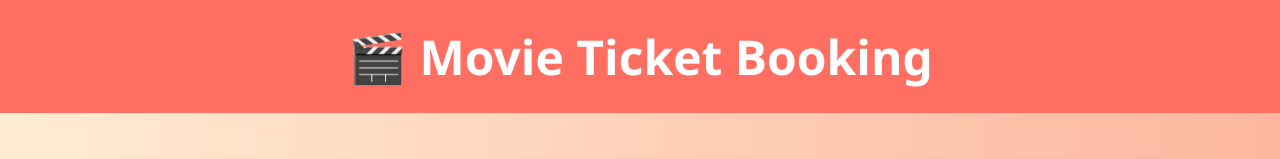
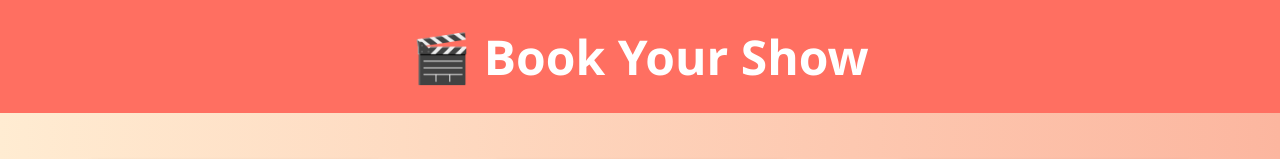
Before and after one commit to ThrineshJogu/Book-your-show, a plain HTML site: page index.html in a window 1280 px wide. Shown: the top 159 px of the page. Drawn offline with Linux system fonts and the light colour scheme.

Commit message:
Update index.html

```diff
--- a/index.html
+++ b/index.html
@@ -100,7 +100,7 @@
 </head>
 <body>
   <header>
-    <h1>🎬 Movie Ticket Booking</h1>
+    <h1>🎬 Book Your Show</h1>
   </header>
   <main class="container">
     <!-- Movie 1 -->
```
